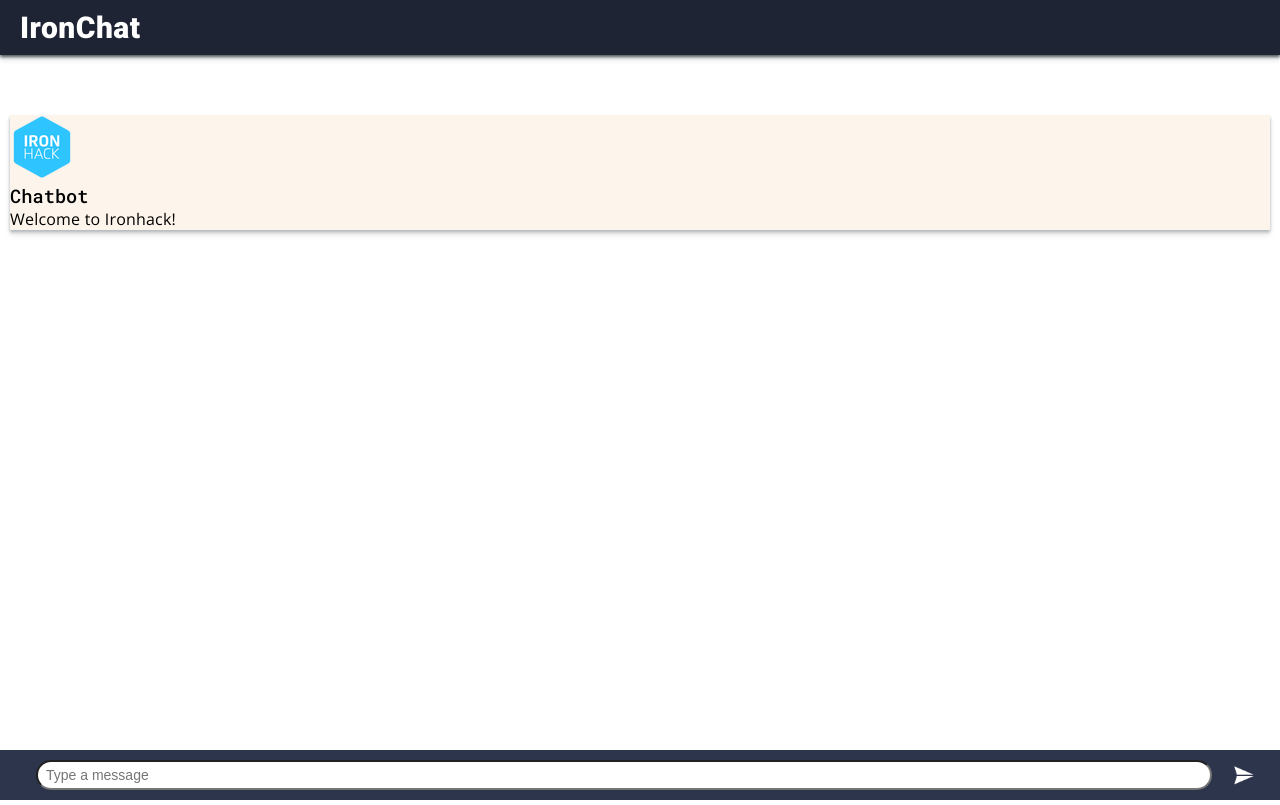
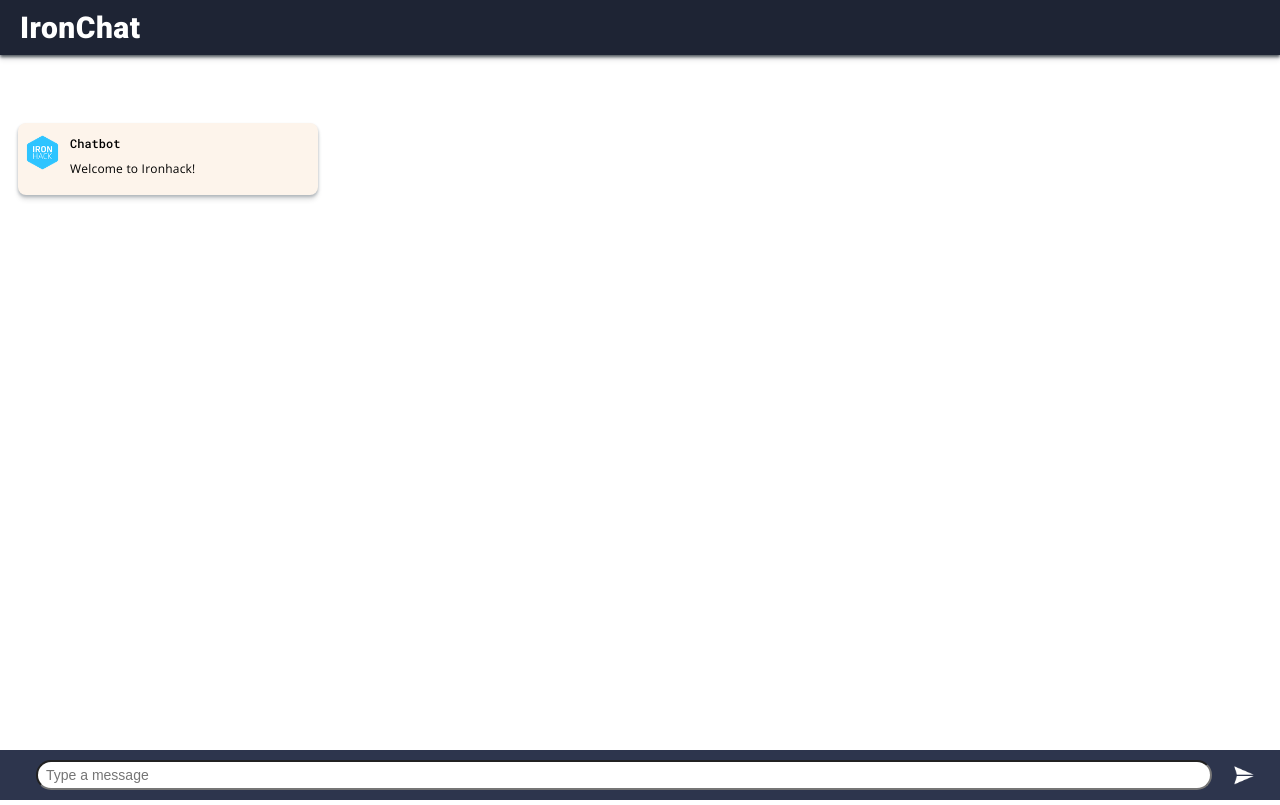
Before and after one commit to Jesinug/chatbot, a website built with Parcel: page index.html in a window 1280 px wide. Built offline with nearby package versions, Linux system fonts and the light colour scheme.

Commit message:
Saving style.css previous to message replication con styling

```diff
--- a/styles/main.css
+++ b/styles/main.css
@@ -107,7 +107,30 @@
 
 /***  MESSAGE  ***/
 .message {
+  margin: 8px;
+  padding: 12px 12px 18px 52px;
+  width: 60%;
+  max-width: 300px;
+  min-width: 100px;
+  border-radius: 8px;
+  word-break: break word;
+  line-height: 16px;
   box-shadow: 0 2px 3px #b0b6bb, 0 5px 5px rgba(0, 0, 0, 0.1);
   background: #fdf4eb; /* light orange */
   /* background: #EAF3F8; */ /* light blue */
 }
+
+.headline {
+  margin-bottom: 10px;
+  font-size: 12px;
+}
+
+.avatar {
+  width: 35px;
+  float: left;
+  margin-left: -45px;
+}
+
+.message p {
+  font-size: 12px;
+}
```
